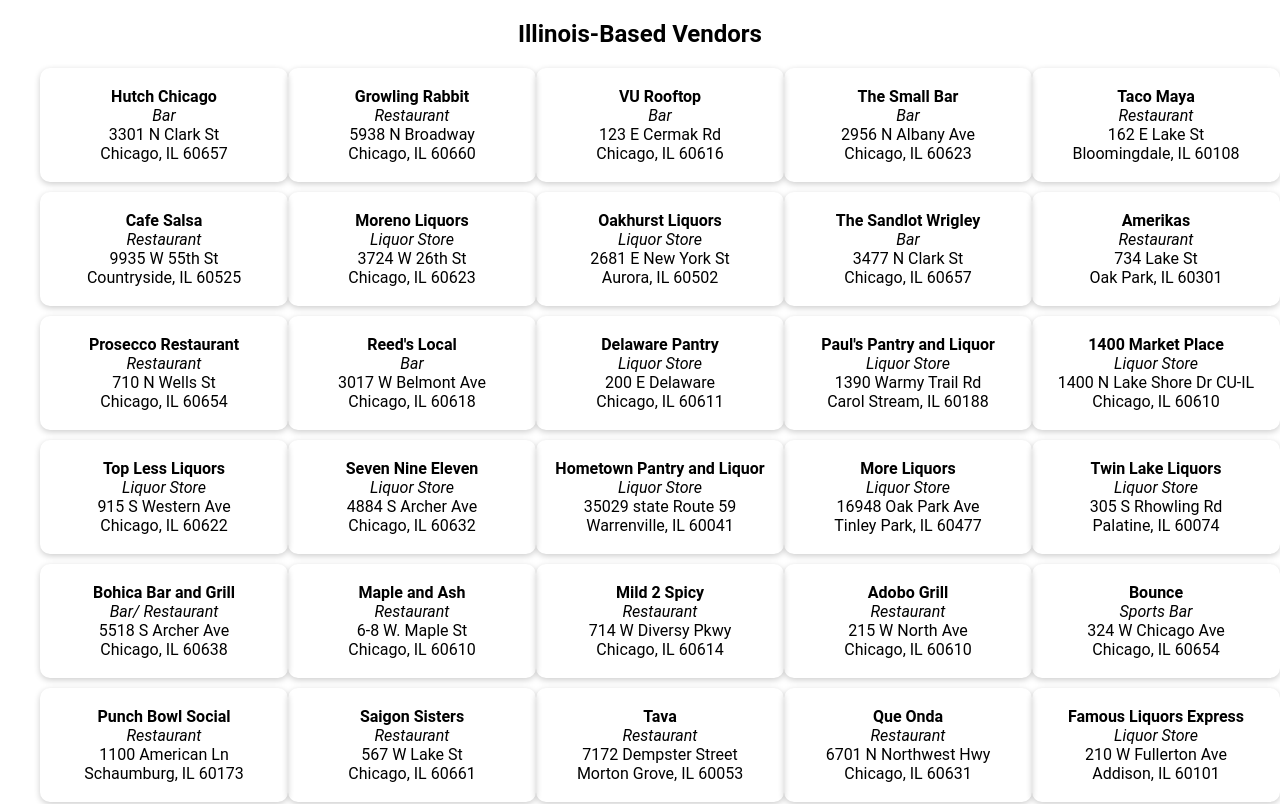
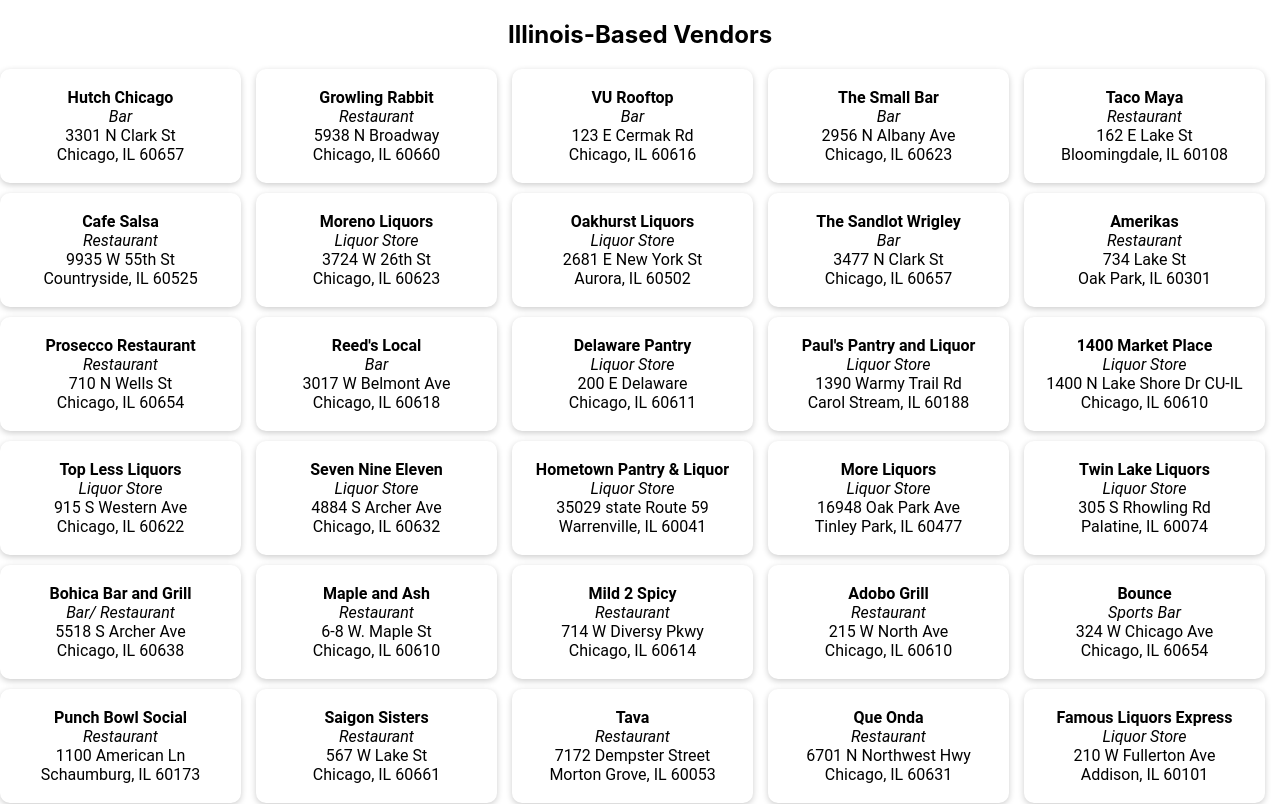
Before and after one commit to PeterEckIII/find_fino_reeact, a React (Create React App) app: page / in a window 1280 px wide. Shown: the top 804 px of the page. Built offline with nearby package versions, Linux system fonts and the light colour scheme.

Commit message:
Optimized to use in Squarespace

```diff
--- a/src/App.js
+++ b/src/App.js
@@ -1,7 +1,7 @@
 import React from "react";
-import Vendors from "./components/Vendors";
+import Vendors from "./components/VendorList/VendorList";
 import { illinoisVendorList, marylandVendorList } from "./data/vendors";
-import Header from "./components/Header";
+import Header from "./components/Header/Header";
 import "./App.css";
 
 const App = () => {
--- a/src/components/VendorCard.jsx
+++ b/src/components/Cards/VendorCard.jsx
@@ -1,18 +1,9 @@
 import React from "react";
-import styled from "styled-components";
-
-const Card = styled.div`
-  list-style: none;
-  margin-bottom: 10px;
-  box-shadow: 0 2px 6px 0 hsla(0, 0%, 0%, 0.2);
-  text-align: center;
-  border-radius: 10px;
-  font-family: Roboto;
-`;
+import styles from "./VendorCard.modules.css";
 
 const VendorCard = props => {
   return (
-    <Card>
+    <div className="Card">
       <br />
       <strong>{props.name}</strong>
       <br />
@@ -24,7 +15,7 @@
       {props.zipCode}
       <br />
       <br />
-    </Card>
+    </div>
   );
 };
 
--- /dev/null
+++ b/src/components/Cards/VendorCard.modules.css
@@ -0,0 +1,9 @@
+.Card {
+  list-style: none;
+  margin-bottom: 10px;
+  box-shadow: 0 2px 6px 0 hsla(0, 0%, 0%, 0.2);
+  text-align: center;
+  border-radius: 10px;
+  font-family: Roboto;
+  margin-right: 15px;
+}
--- a/src/components/Header.jsx
+++ /dev/null
@@ -1,12 +0,0 @@
-import React from "react";
-import styled from "styled-components";
-
-const Heading = styled.h2`
-  font-family: Roboto;
-`;
-
-const Header = props => {
-  return <Heading>{props.title}</Heading>;
-};
-
-export default Header;
--- /dev/null
+++ b/src/components/Header/Header.jsx
@@ -0,0 +1,7 @@
+import React from "react";
+
+const Header = props => {
+  return <h2 className="header">{props.title}</h2>;
+};
+
+export default Header;
--- /dev/null
+++ b/src/components/Header/Header.modules.css
@@ -0,0 +1,7 @@
+.header {
+  font-family: Roboto;
+}
+
+.header:nth-of-type(2) {
+  margin-top: 20%;
+}
--- /dev/null
+++ b/src/components/VendorList/VendorList.jsx
@@ -0,0 +1,25 @@
+import React from "react";
+import VendorCard from "../Cards/VendorCard";
+import styles from "./Vendors.modules.css";
+
+const VendorList = props => {
+  return (
+    <div className="VendorList">
+      {props.vendorList.map(vendor => {
+        return (
+          <VendorCard
+            key={vendor.address}
+            name={vendor.name}
+            type={vendor.type}
+            address={vendor.address}
+            city={vendor.city}
+            state={vendor.state}
+            zipCode={vendor.zipCode}
+          />
+        );
+      })}
+    </div>
+  );
+};
+
+export default VendorList;
--- /dev/null
+++ b/src/components/VendorList/Vendors.modules.css
@@ -0,0 +1,27 @@
+.VendorList {
+  display: grid;
+  grid-template-columns: 1fr 1fr 1fr 1fr 1fr;
+}
+
+@media screen and (max-width: 1140px) {
+  .VendorList {
+    grid-template-columns: 1fr 1fr 1fr 1fr;
+  }
+}
+
+@media screen and (max-width: 930px) {
+  .VendorList {
+    grid-template-columns: 1fr 1fr 1fr;
+  }
+}
+
+@media screen and (max-width: 690px) {
+  .VendorList {
+    grid-template-columns: 1fr 1fr;
+  }
+}
+@media screen and (max-width: 460px) {
+  .VendorList {
+    grid-template-columns: 1fr;
+  }
+}
--- a/src/components/Vendors.jsx
+++ /dev/null
@@ -1,45 +0,0 @@
-import React from "react";
-import VendorCard from "./VendorCard";
-import styled from "styled-components";
-
-const VendorList = styled.ul`
-  display: grid;
-  grid-template-columns: 1fr 1fr 1fr 1fr 1fr;
-
-  @media screen and (max-width: 1140px) {
-    grid-template-columns: 1fr 1fr 1fr 1fr;
-  }
-
-  @media screen and (max-width: 930px) {
-    grid-template-columns: 1fr 1fr 1fr;
-  }
-
-  @media screen and (max-width: 690px) {
-    grid-template-columns: 1fr 1fr;
-  }
-  @media screen and (max-width: 460px) {
-    grid-template-columns: 1fr;
-  }
-`;
-
-const Vendors = props => {
-  return (
-    <VendorList>
-      {props.vendorList.map(vendor => {
-        return (
-          <VendorCard
-            key={vendor.address}
-            name={vendor.name}
-            type={vendor.type}
-            address={vendor.address}
-            city={vendor.city}
-            state={vendor.state}
-            zipCode={vendor.zipCode}
-          />
-        );
-      })}
-    </VendorList>
-  );
-};
-
-export default Vendors;
--- a/src/data/vendors.js
+++ b/src/data/vendors.js
@@ -187,7 +187,7 @@
     longitude: -87.720129
   },
   {
-    name: "Hometown Pantry and Liquor",
+    name: "Hometown Pantry & Liquor",
     type: "Liquor Store",
     address: "35029 state Route 59",
     city: "Warrenville",
```
